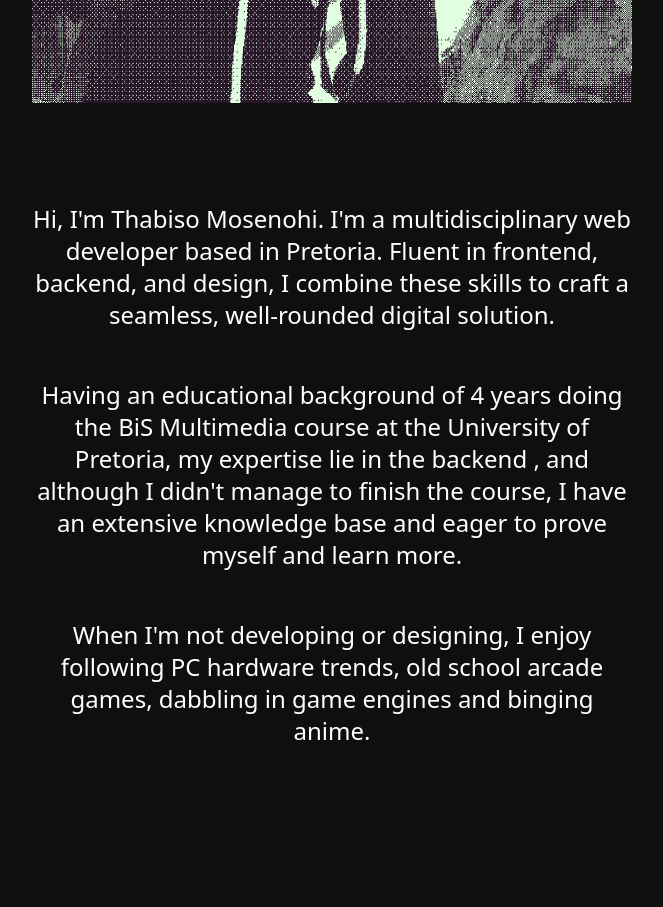
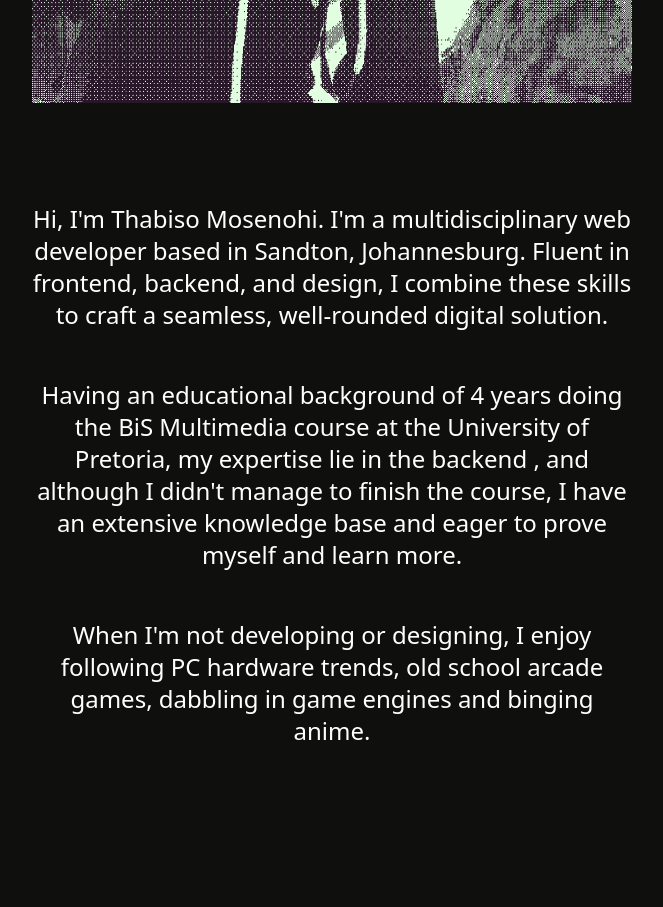
Before and after one commit to thabzzzzz/folio, a Vue app: page /main in a window 1280 px wide. Shown: the part 1740-2647 px from the top of the page, without its empty margins (308-971 px from the left). Built offline with nearby package versions, Linux system fonts and the light colour scheme.

Commit message:
no message

```diff
--- a/src/components/main.vue
+++ b/src/components/main.vue
@@ -80,7 +80,7 @@
 
           <div class="text-2xl text-white s2 pt-20">
             Hi, I'm Thabiso Mosenohi. I'm a multidisciplinary
-            web developer based in Pretoria. Fluent
+            web developer based in Sandton, Johannesburg. Fluent
             in frontend, backend, and design, I combine
             these skills to craft a seamless, well-rounded
             digital solution.
```
